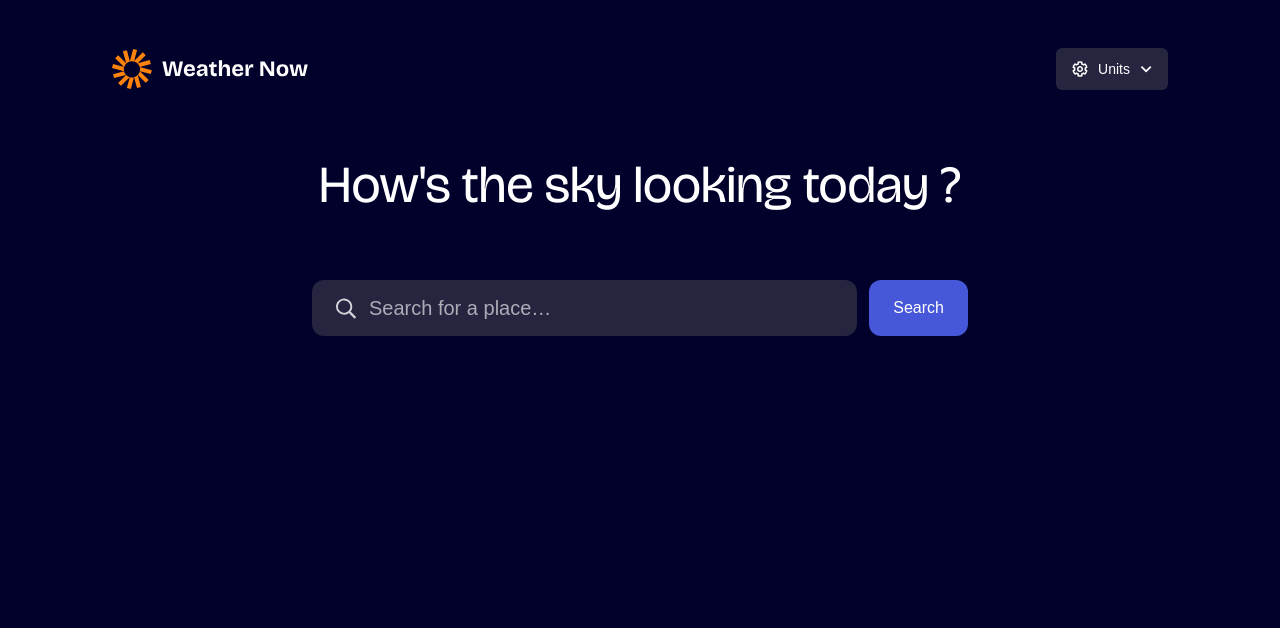
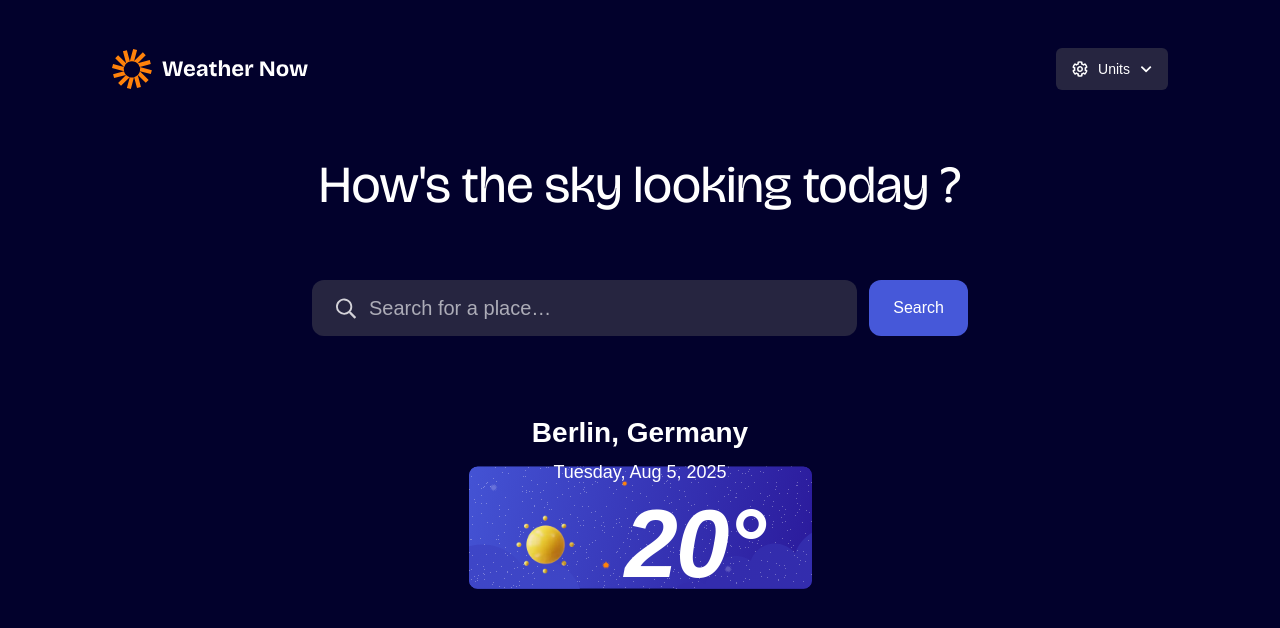
Before and after one commit to Maz-hub/weather-app-open-meteo, a React (Vite) app: page / in a window 1280 px wide. Shown: the top 628 px of the page. Built offline with nearby package versions, Linux system fonts and the light colour scheme; a web font is replaced by a local one.

Commit message:
WIP: Update WeatherInfo component with background image and Sunny icon styling

```diff
--- a/src/App.jsx
+++ b/src/App.jsx
@@ -1,6 +1,7 @@
 import { useState, useEffect, useRef } from "react";
 import HeaderSearch from "./components/HeaderSearch";
 import Search from "./components/Search";
+import WeatherInfo from "./components/WeatherInfo";
 
 const App = () => {
   return (
@@ -13,6 +14,7 @@ const App = () => {
           </h1>
         </div>
         <Search />
+        <WeatherInfo />
       </section>
     </>
   );
--- a/src/components/Search.jsx
+++ b/src/components/Search.jsx
@@ -2,7 +2,7 @@ import SearchIcon from "../assets/images/icon-search.svg";
 
 const Search = () => {
   return (
-    <section className="flex flex-col lg:w-[656px] lg:mx-auto">
+    <section className="flex flex-col lg:w-[656px] lg:mx-auto mb-8 lg:mb-12">
       <form role="search" className="flex flex-col md:flex-row gap-3 w-full">
         <div className="flex items-center py-4 px-6 rounded-xl bg-[var(--color-Neutral-800)] w-full md:flex-1">
           <img src={SearchIcon} alt="" aria-hidden="true" className="mr-3" />
--- /dev/null
+++ b/src/components/WeatherInfo.jsx
@@ -0,0 +1,18 @@
+import Sunny from "../assets/images/icon-sunny.webp";
+
+const WeatherInfo = () => {
+  return (
+    <section className="weather-bg mt-8 mb-5">
+      <div className="relative z-10 text-Neutral-0 container mx-auto px-4 py-8 text-center">
+        <p className="text-preset-4 mb-3">Berlin, Germany</p>
+        <p className="text-preset-6">Tuesday, Aug 5, 2025</p>
+        <div className="flex items-center gap-5">
+          <img src={Sunny} alt="Icon Sunny" className="w-[120px] h-[120px]" />
+          <p className="text-preset-1">20°</p>
+        </div>
+      </div>
+    </section>
+  );
+};
+
+export default WeatherInfo;
--- a/src/index.css
+++ b/src/index.css
@@ -22,7 +22,6 @@
 
   --font-sans: "DM Sans", sans-serif;
   --font-heading: "Bricolage Grotesque", sans-serif;
-
 
 }
 
@@ -158,3 +157,26 @@ body {
   letter-spacing: 0;
   font-size: 14px;
 }
+
+/* ------------------------------------------------------------
+   🧱 Images Presets (Tailwind v4 @utility)
+   ------------------------------------------------------------*/
+
+/* In your index.css or component-specific CSS */
+/* In your index.css or component-specific CSS */
+.weather-bg {
+  background-image: url("./assets/images/bg-today-small.svg");
+  background-repeat: no-repeat;
+  background-size: contain;
+  background-position: center;
+  width: 343px;
+  height: 286px;
+  margin: 0 auto; /* Center the background */
+  overflow: hidden; /* Prevent content from spilling outside */
+}
+
+@media (min-width: 1024px) {
+  .weather-bg {
+    background-image: url("./assets/images/bg-today-large.svg");
+  }
+}
```
